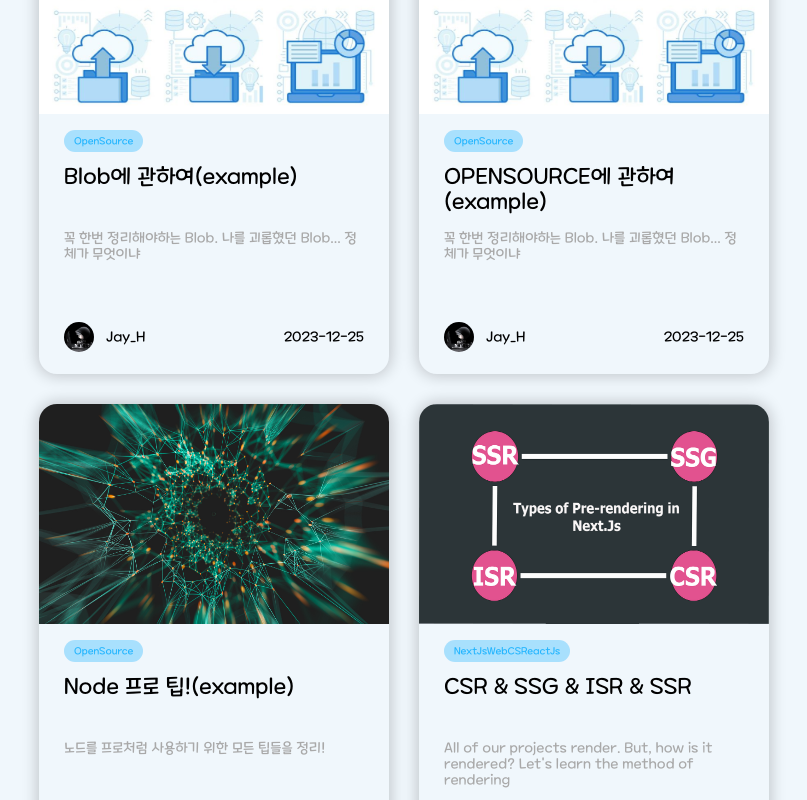
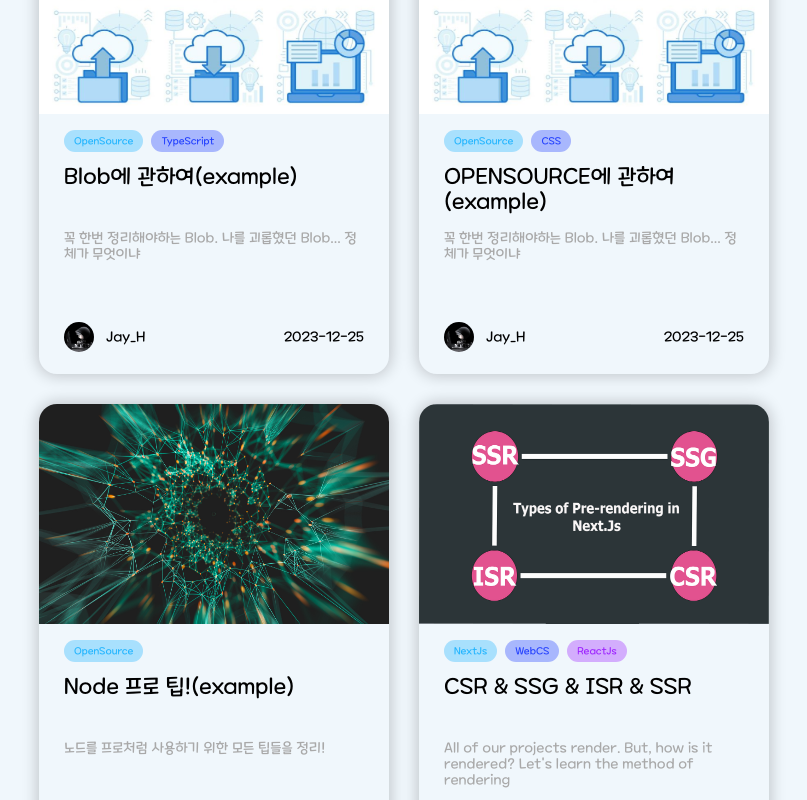
Before and after one commit to jinscodes/Blog_nextJS, a Next.js app: page /posts in a window 1280 px wide. Shown: the part 1740-2540 px from the top of the page, without its empty margins (236-1043 px from the left). Built offline with nearby package versions, Linux system fonts and the light colour scheme.

Commit message:
CategoryPill type error fix

```diff
--- a/data/posts.json
+++ b/data/posts.json
@@ -179,7 +179,7 @@
     "title": "2023년 리뷰(example)",
     "description": "2023년 한해 동안 배운 기술들, 생각들 정리",
     "date": "2023-12-31",
-    "category": ["NextJs"],
+    "category": ["NextJs", "ReactJs"],
     "path": "review-2023",
     "featured": true
   },
@@ -187,7 +187,7 @@
     "title": "Binary에 관하여(example)",
     "description": "꼭 한번 정리해야하는 Binary. Binary란 무엇인가?",
     "date": "2023-12-31",
-    "category": ["TypeScript"],
+    "category": ["TypeScript", "JavaScript"],
     "path": "binary-2023",
     "featured": true
   },
@@ -195,7 +195,7 @@
     "title": "Blob에 관하여(example)",
     "description": "꼭 한번 정리해야하는 Blob. 나를 괴롭혔던 Blob... 정체가 무엇이냐",
     "date": "2023-12-25",
-    "category": ["OpenSource"],
+    "category": ["OpenSource", "TypeScript"],
     "path": "blob-2023",
     "featured": true
   },
@@ -203,7 +203,7 @@
     "title": "OPENSOURCE에 관하여(example)",
     "description": "꼭 한번 정리해야하는 Blob. 나를 괴롭혔던 Blob... 정체가 무엇이냐",
     "date": "2023-12-25",
-    "category": ["OpenSource"],
+    "category": ["OpenSource", "CSS"],
     "path": "blob-2023",
     "featured": true
   }
--- a/src/components/Home/PostTypes/MainPost.tsx
+++ b/src/components/Home/PostTypes/MainPost.tsx
@@ -29,7 +29,11 @@ const MainPost = (post: Prop) => {
       />
       <section className={st.content_container}>
         <div className={st.contents}>
-          <CategoryPill category={category} />
+          <div className={st.pill_container}>
+            {category.map((el) => (
+              <CategoryPill category={el} key={el} />
+            ))}
+          </div>
           <h3 className={st.title}>{title}</h3>
           <p className={st.description}>{description}</p>
         </div>
--- a/src/components/Home/PostTypes/OtherPosts.tsx
+++ b/src/components/Home/PostTypes/OtherPosts.tsx
@@ -29,7 +29,11 @@ const OtherPosts = ({ post }: Prop) => {
       />
       <section className={st.content_container}>
         <div className={st.pill_and_title}>
-          <CategoryPill category={category} />
+          <div className={st.pill_container}>
+            {category.map((el) => (
+              <CategoryPill category={el} key={el} />
+            ))}
+          </div>
           <div className={st.title}>{title}</div>
           <div className={st.description}>{description}</div>
         </div>
--- a/src/components/Home/PostTypes/SourcePost.tsx
+++ b/src/components/Home/PostTypes/SourcePost.tsx
@@ -21,7 +21,11 @@ const SourcePost = ({ post }: Prop) => {
     >
       <div className={st.gradient_bg}>
         <div className={st.content_container}>
-          <CategoryPill category={category} />
+          <div className={st.pill_container}>
+            {category.map((el) => (
+              <CategoryPill category={el} />
+            ))}
+          </div>
           <div>
             <div className={st.title}>{title}</div>
             <p className={st.description}>{description}</p>
--- a/src/components/Post/PostCard/PostCard.module.scss
+++ b/src/components/Post/PostCard/PostCard.module.scss
@@ -21,8 +21,20 @@
     margin-top: 16px;
 
     .category {
+      display: flex;
+      gap: 8px;
       font-size: 16px;
       margin-bottom: 12px;
+    }
+
+    .category div:nth-child(2) {
+      background-color: rgba(0, 34, 255, 0.3);
+      color: rgba(0, 34, 255, 0.8);
+    }
+
+    .category div:nth-child(3) {
+      background-color: rgba(144, 0, 255, 0.3);
+      color: rgba(144, 0, 255, 0.8);
     }
 
     .title {
--- a/src/components/Post/PostCard/PostCard.tsx
+++ b/src/components/Post/PostCard/PostCard.tsx
@@ -27,7 +27,9 @@ const PostCard = ({ post }: Prop) => {
       />
       <div className={st.contents_container}>
         <div className={st.category}>
-          <CategoryPill category={category} />
+          {category.map((el) => (
+            <CategoryPill category={el} key={el} />
+          ))}
         </div>
         <p className={st.title}>{title}</p>
         <p className={st.description}>{description}</p>
```
Also changed, not shown: src/components/Home/PostTypes/MainPost.module.scss (+15 -0 lines), src/components/Home/PostTypes/OtherPosts.module.scss (+15 -0 lines), src/components/Home/PostTypes/SourcePost.module.scss (+15 -0 lines).
